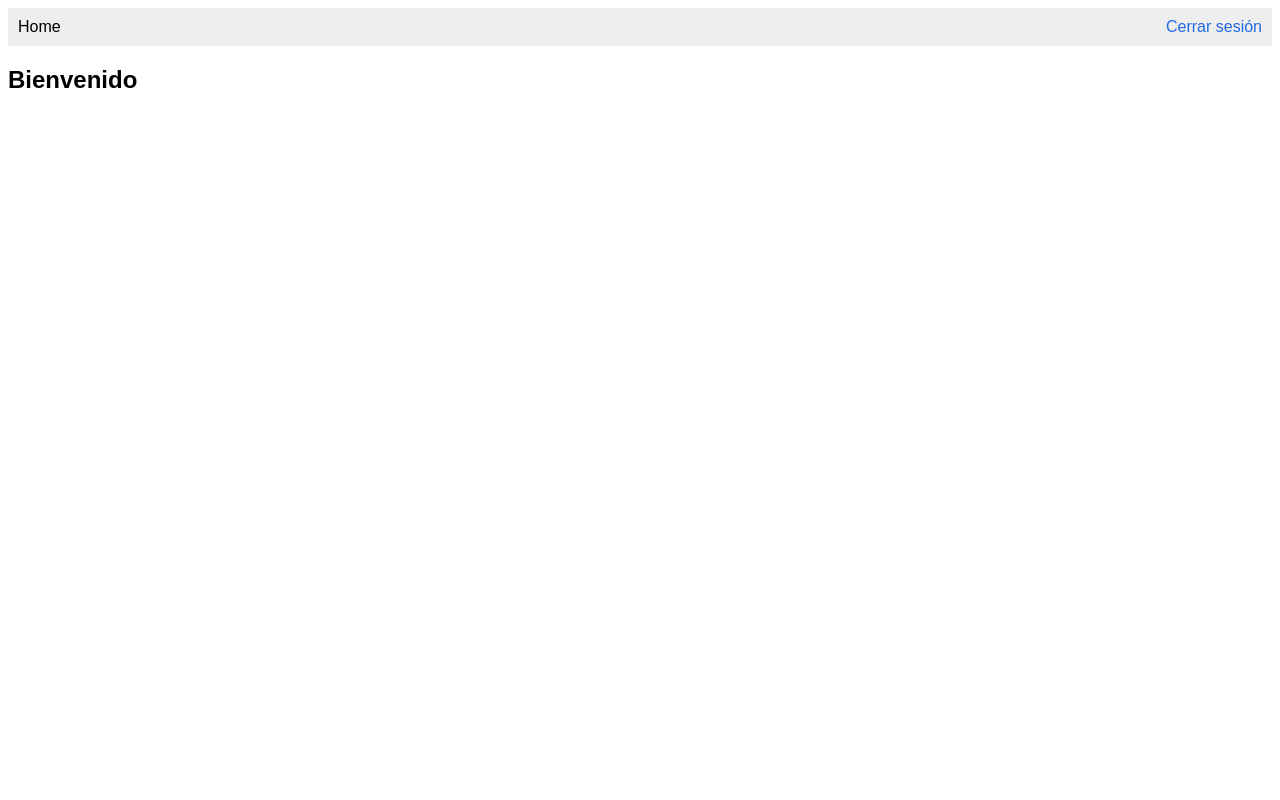
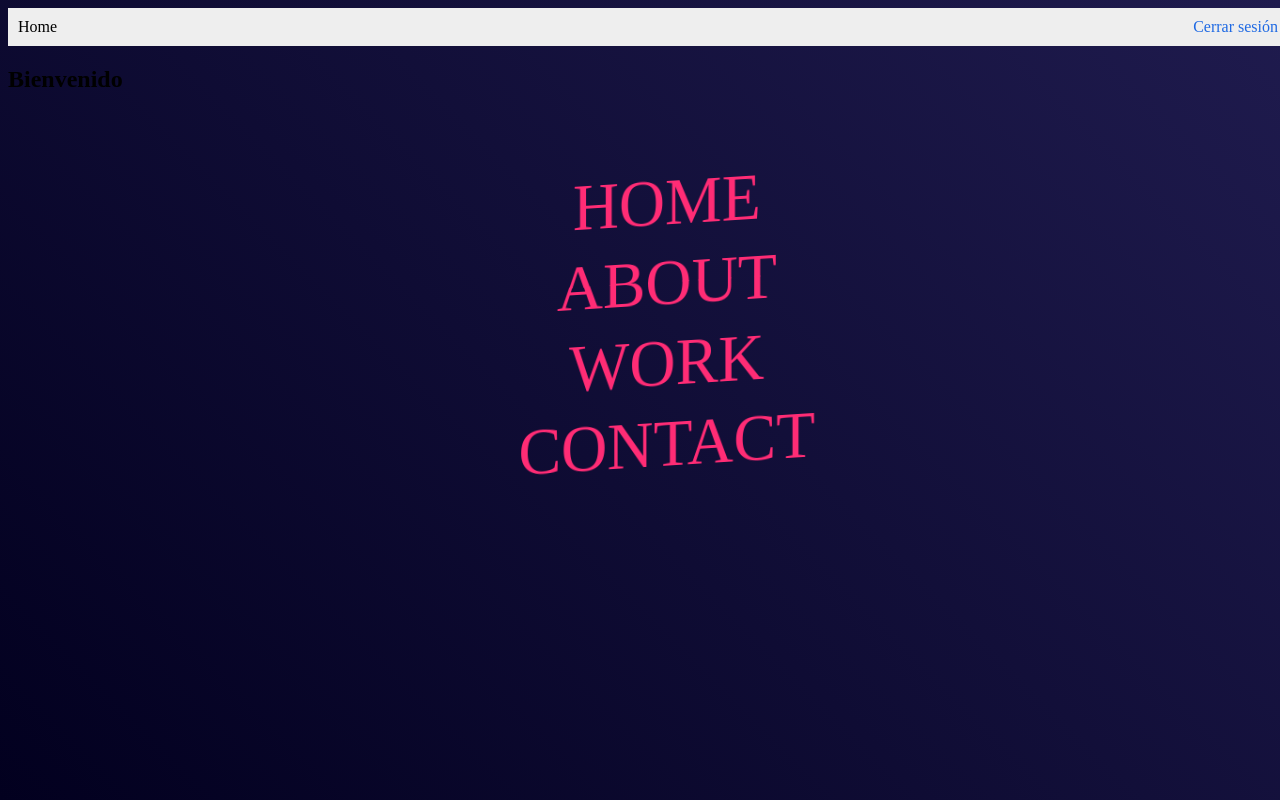
Before and after one commit to KiraBelak/IA-RankedevHackatondev, a PHP site: page / in a window 1280 px wide. Run offline with PHP 8.4, Linux system fonts and the light colour scheme; the visitor is signed in with stand-in values (Sample User, id 1); data that the repository does not hold is empty.

Commit message:
Menu inicio

```diff
--- /dev/null
+++ b/mains.css
@@ -0,0 +1,168 @@
+
+form{
+    background-color: #eee;
+    margin: 0 auto;
+    width: 400px;
+    padding: 20px;
+}
+
+input{
+    border: solid 0;
+    border-radius: 3px;
+}
+
+input[type=text], input[type=password]{
+    padding: 10px;
+    font-size: 18px;
+    outline: none;
+    width: 370px;
+}
+input[type=submit]{
+    background-color: #1E69E3;
+    color: white;
+    padding: 8px;
+    border: none;
+    width: 200px;
+}
+.center{
+    text-align: center;
+}
+
+.opcion{
+    padding: 5px 0;
+}
+
+.barra{
+    background-color:rgb(152, 196, 236);
+    border-radius: 4px;
+    padding: 10px;
+}
+
+.seleccionado{
+    background-color: rgb(33, 90, 143);
+    border-radius: 4px;
+    color: white;
+    padding: 10px;
+}
+
+#menus{
+    background-color: #eee;
+    padding: 10px;
+
+}
+#menus ul{
+    margin: 0;
+    padding: 0;
+    list-style: none;
+    display: inline-block;
+    width: 100%;
+
+}
+#menus ul li{
+    display: inline;
+    width: -40px;
+}
+#menus ul li a{
+    color: #1E69E3;
+    text-decoration: none;
+
+}
+#menus ul li a:hover{
+    color: rgb(227, 109, 30);
+    text-decoration: none;
+}
+.cerrar-sesion{
+    float: right;
+}
+
+----------------
+body {
+    font-family: "Gilroy ExtraBold", system-ui, sans-serif;
+    font-style: normal;
+    font-weight: normal;
+    -webkit-font-smoothing: antialiased;
+    -webkit-font-kerning: normal;
+    -webkit-text-size-adjust: 100%;
+  }
+
+  html,
+ body {
+    width: 100vw;
+    height: 100vh;
+  }
+
+  body {
+    background: linear-gradient(45deg, #02001F, #1F1B4E);
+    transform-style: preserve-3d;
+    transform: perspective(60rem);
+    position: fixed;
+    align-items: center;
+    justify-content: center;
+  }
+
+  .Menu-list {
+    font-size: 4.25rem;
+    line-height: 1.2;
+    text-transform: uppercase;
+    text-align: center;
+    display: flex;
+    flex-direction: column;
+    align-items: center;
+    transform: rotateX(-10deg) rotateY(20deg);
+  }
+
+  .Menu-list-item {
+    position: relative;
+    color: transparent;
+    cursor: pointer;
+  }
+  .Menu-list-item::before {
+    content: "";
+    display: block;
+    position: absolute;
+    top: 49%;
+    left: -10%;
+    right: -10%;
+    height: 4px;
+    border-radius: 4px;
+    margin-top: -2px;
+    background: #FF2C75;
+    transform: scale(0);
+    transition: transform 0.8s cubic-bezier(0.16, 1.08, 0.38, 0.98);
+    z-index: 1;
+  }
+
+  .Mask {
+    display: block;
+    position: absolute;
+    overflow: hidden;
+    color: #FF2C75;
+    top: 0;
+    height: 49%;
+    transition: all 0.8s cubic-bezier(0.16, 1.08, 0.38, 0.98);
+  }
+  .Mask span {
+    display: block;
+  }
+
+  .Mask + .Mask {
+    top: 48.9%;
+    height: 51.1%;
+  }
+  .Mask + .Mask span {
+    transform: translateY(-49%);
+  }
+
+  .Menu-list-item:hover .Mask,
+  .Menu-list-item:active .Mask {
+    color: #FFF;
+    transform: skewX(12deg) translateX(5px);
+  }
+  .Menu-list-item:hover .Mask + .Mask,
+  .Menu-list-item:active .Mask + .Mask {
+    transform: skewX(12deg) translateX(-5px);
+  }
+  .Menu-list-item:hover::before,
+  .Menu-list-item:active::before {
+    transform: scale(1);
+  }
--- a/vistas/home.php
+++ b/vistas/home.php
@@ -5,10 +5,10 @@
     <meta name="viewport" content="width=device-width, initial-scale=1.0">
     <meta http-equiv="X-UA-Compatible" content="ie=edge">
     <title>Home</title>
-    <link rel="stylesheet" href="main.css">
+    <link rel="stylesheet" href="mains.css">
 </head>
 <body>
-    <div id="menu">
+    <div id="menus">
         <ul>
             <li>Home</li>
             <li class="cerrar-sesion"><a href="includes/logout.php">Cerrar sesión</a></li>
@@ -19,5 +19,34 @@
         <h1>Bienvenido <?php echo $user->getNombre();  ?></h1>
     </section>
 
+
+<!-- @NOTE: the onclicks are used for touch devices since I'm lazy and didnt use <a> tags -->
+<div class="Menu">
+  <ul class="Menu-list" data-offset="10">
+    <li class="Menu-list-item" data-offset="20" onclick>
+      Home
+      <span class="Mask"><span>Home</span></span>
+      <span class="Mask"><span>Home</span></span>
+    </li>
+    <li class="Menu-list-item" data-offset="16" onclick>
+      About
+      <span class="Mask"><span>About</span></span>
+      <span class="Mask"><span>About</span></span>
+    </li>
+    <li class="Menu-list-item" data-offset="12" onclick>
+      Work
+      <span class="Mask"><span>Work</span></span>
+      <span class="Mask"><span>Work</span></span>
+    </li>
+    <li class="Menu-list-item" data-offset="8" onclick>
+      Contact
+      <span class="Mask"><span>Contact</span></span>
+      <span class="Mask"><span>Contact</span></span>
+    </li>
+  </ul>
+</div>
+
+
 </body>
+
 </html>
```
Also changed, not shown: script.js (added, +32 -0 lines), main.css (line endings or trailing spaces).
